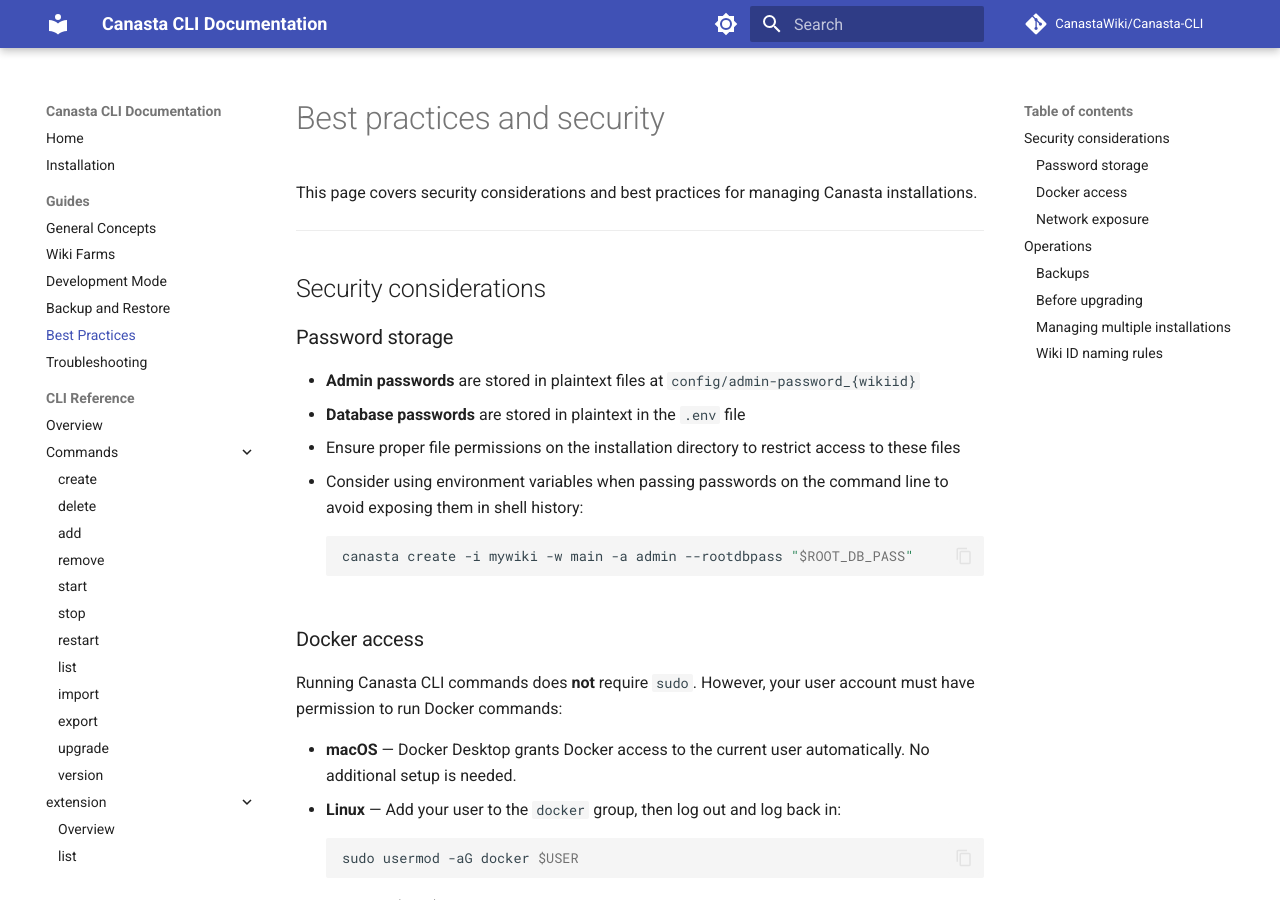
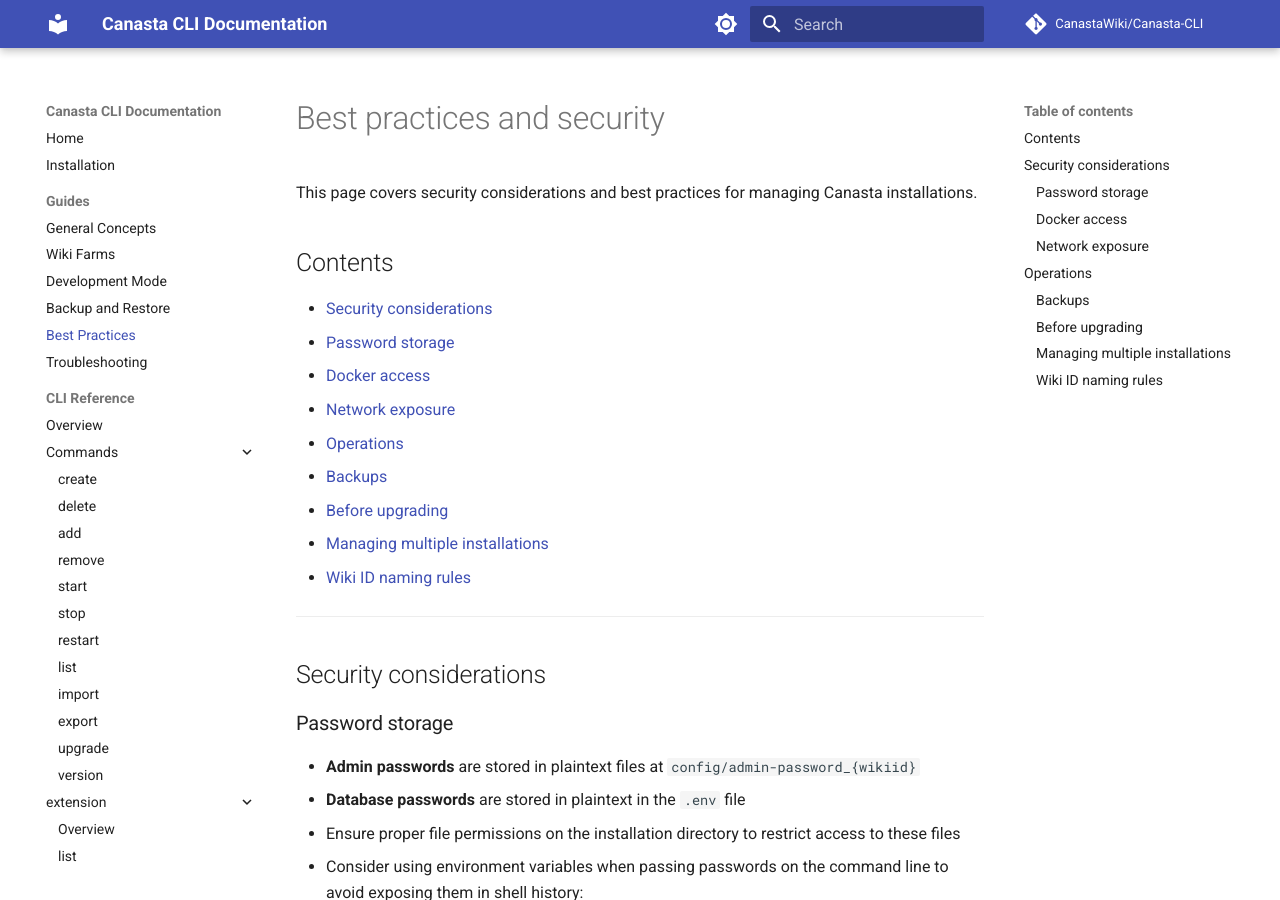
Before and after one commit to CanastaWiki/Canasta-CLI, an MkDocs documentation site: the page built from docs/guide/best-practices.md, in a window 1280 px wide and 900 px high. Built offline with MkDocs 1.6.1 and Material for MkDocs 9.7.7, drawn with Linux system fonts in a browser that asks for light colours; comment, search, counter and statistics services are not loaded.

Commit message:
Add table of contents to guide pages
Add Contents sections to general-concepts.md, wiki-farms.md, and
best-practices.md matching the format used in devmode.md and
troubleshooting.md. Backup page skipped (only one section).

```diff
--- a/docs/guide/best-practices.md
+++ b/docs/guide/best-practices.md
@@ -1,6 +1,18 @@
 # Best practices and security
 
 This page covers security considerations and best practices for managing Canasta installations.
+
+## Contents
+
+- [Security considerations](#security-considerations)
+  - [Password storage](#password-storage)
+  - [Docker access](#docker-access)
+  - [Network exposure](#network-exposure)
+- [Operations](#operations)
+  - [Backups](#backups)
+  - [Before upgrading](#before-upgrading)
+  - [Managing multiple installations](#managing-multiple-installations)
+  - [Wiki ID naming rules](#wiki-id-naming-rules)
 
 ---
 
```
Also changed, not shown: docs/guide/general-concepts.md (+8 -0 lines), docs/guide/wiki-farms.md (+5 -0 lines).
